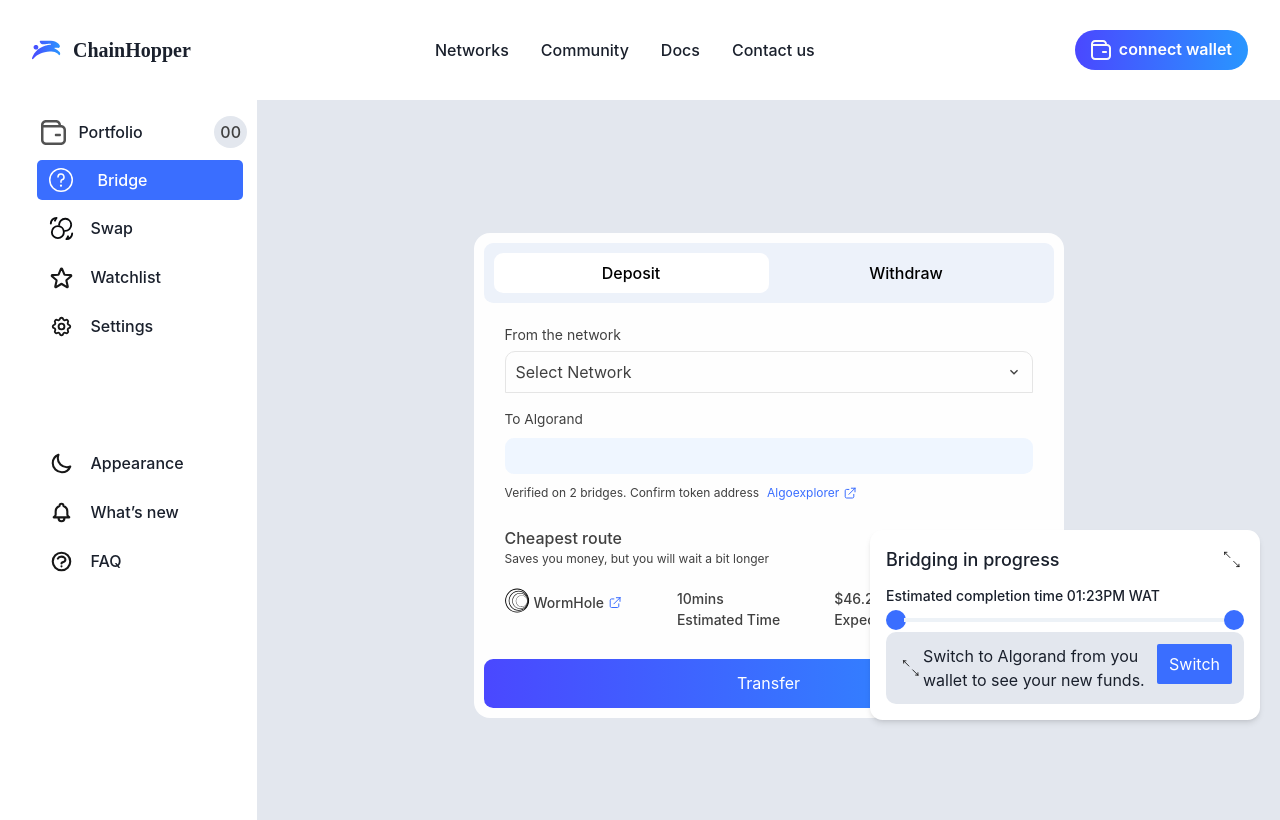
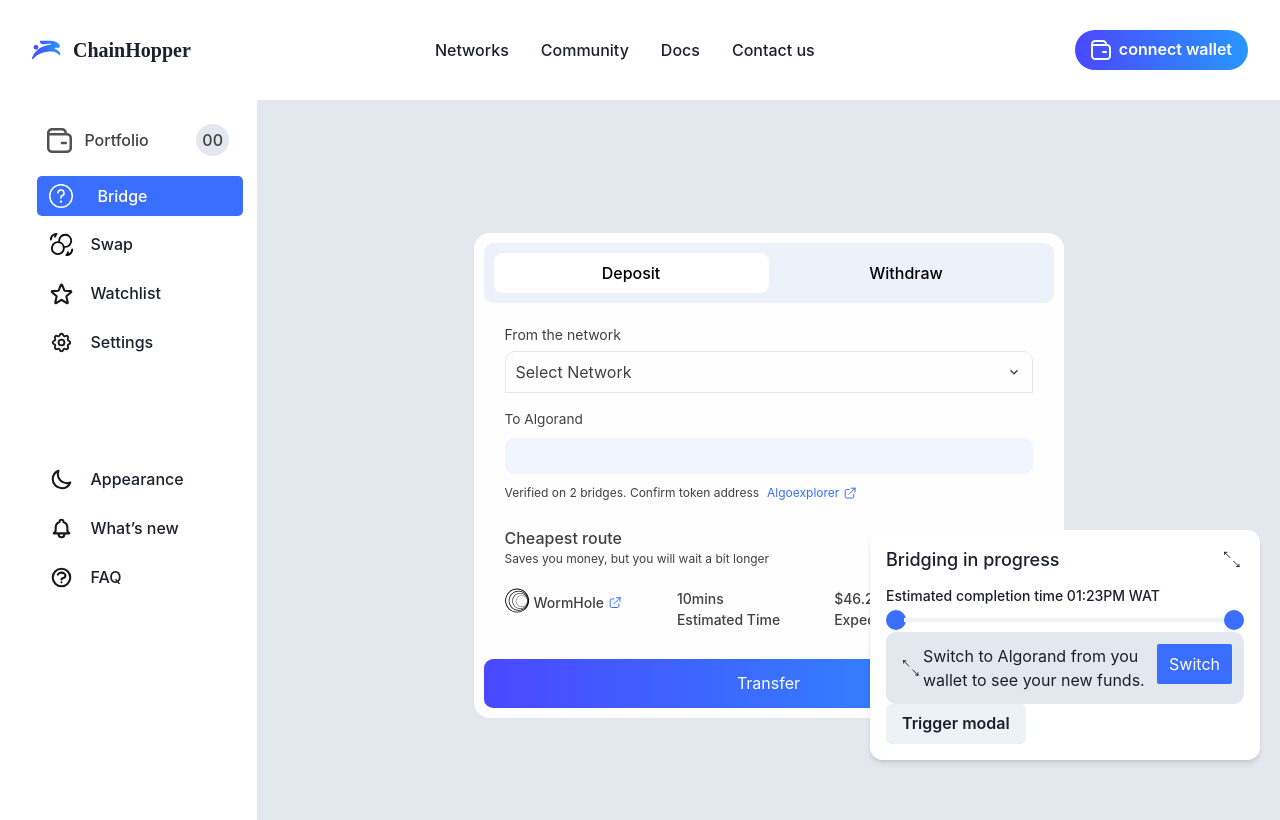
Before and after one commit to algorand-hackers/chain-hopper, a React (Create React App) app in the folder apps/frontend/: page /bridge in a window 1280 px wide. Built offline with nearby package versions, Linux system fonts and the light colour scheme.

Commit message:
recollecting

```diff
--- a/apps/frontend/src/App.js
+++ b/apps/frontend/src/App.js
@@ -19,7 +19,7 @@
           </Box>
           <Box h="90vh" bg="bg2" w={{base:"100%", md:"100%", lg:"100%"}}>
             <Routes>
-              <Route index element={<Home />} />
+              <Route index path="/"  element={<Home />} />
               <Route path='/bridge' element={<Bridge />} />
             </Routes>
           </Box>
--- a/apps/frontend/src/components/TransactionLoader.js
+++ b/apps/frontend/src/components/TransactionLoader.js
@@ -8,17 +8,28 @@
     Progress,
     Circle,
     Stack,
-    Spacer
+    Spacer,
+    useDisclosure,
+
   } from '@chakra-ui/react';
 import Expand from "../asset/Expand.svg"
+import TransactionModal from './TransactionModal/TransactionModal';
 
 const TransactionLoader = () => {
+    const { isOpen, onOpen, onClose } = useDisclosure()
+
+
   return (
     <div className='absolute p-4 top-[430px] shadow-md rounded-[12.42px] right-[20px] w-[390px] h-fit-content bg-[white]'>
         <Flex >
             <Text fontSize="18px" fontWeight={"500"}>Bridging in progress</Text>
             <Spacer />
-            <Image src={Expand} alt-="expand"/>
+            {/* <Button onClick={onOpen}>
+                Trigger modal
+            </Button> */}
+
+            {/* <Icon as={Expand} /> */}
+                <Image  src={Expand} alt-="expand"/>
         </Flex>
         <Text my={3} fontSize={"14px"} fontWeight="500" >Estimated completion time 01:23PM WAT</Text>
         <Box w="100%" mb="10px" pos="relative" >
@@ -46,6 +57,24 @@
                 Switch
             </Box>
         </Flex>
+<TransactionModal />
+<div>
+        {/* <Button onClick={onOpen}>Trigger modal</Button>
+        <Modal onClose={onClose} isOpen={isOpen} isCentered>
+            <ModalOverlay />
+            <ModalContent>
+            <ModalHeader>Modal Title</ModalHeader>
+            <ModalCloseButton />
+            <ModalBody>
+                ghhjhj
+            </ModalBody>
+            <ModalFooter>
+                <Button onClick={onClose}>Close</Button>
+            </ModalFooter>
+            </ModalContent>
+        </Modal> */}
+        </div>
+
     </div>
   )
 }
--- /dev/null
+++ b/apps/frontend/src/components/TransactionModal/TransactionModal.js
@@ -0,0 +1,38 @@
+import React from 'react'
+import {
+    Modal,
+    ModalOverlay,
+    ModalContent,
+    ModalHeader,
+    ModalFooter,
+    ModalBody,
+    ModalCloseButton,
+    Button,
+    Box,
+  } from '@chakra-ui/react'
+
+
+const TransactionModal = ({ isOpen, onOpen, onClose }) => {
+
+    return (
+        <>
+        <Button onClick={onOpen}>Trigger modal</Button>
+
+        <Modal onClose={onClose} isOpen={isOpen} isCentered>
+            <ModalOverlay />
+            <ModalContent>
+            <ModalHeader>Modal Title</ModalHeader>
+            <ModalCloseButton />
+            <ModalBody>
+                ghhjhj
+            </ModalBody>
+            <ModalFooter>
+                <Button onClick={onClose}>Close</Button>
+            </ModalFooter>
+            </ModalContent>
+        </Modal>
+        </>
+    )
+}
+
+export default TransactionModal
--- a/apps/frontend/src/constant/Sidebar.js
+++ b/apps/frontend/src/constant/Sidebar.js
@@ -18,10 +18,16 @@
 
   return (
     <Box  w={{base:"0", md:"230px", lg:"257px"}} display={{base:"none", md:"block"}} h="547px">
-      <Flex ml="auto" mr="10px" mt="4" mb="1" justify="space-between" align="center" w="80%">
+
+        {/* <Flex ml="auto" mr="10px" mt="4" mb="1" justify="space-between" align="center" w="80%"> */}
+      <NavLink
+        to="/"
+        className="px-3 py-2 rounded-[5px] mt-4 mb-1 mr-4 justify-between items-center w-[80%] flex ml-auto"
+      >
+
           <div className="flex">
             <Image color="dark" h="25px" src={wallet} alt="logo" />
-          <Text ml="3" fontWeight="500">
+            <Text ml="3" fontWeight="500" color="dark">
               Portfolio
             </Text>
           </div>
@@ -36,7 +42,8 @@
           >
             00
           </Text>
-      </Flex>
+      </NavLink>
+        {/* </Flex> */}
       <Flex w="80%" mr="14px" ml="auto" direction="column" justify="space-between" h="80%">
         <Box>
             <Box mx="auto" my="2" rounded="8px">
--- a/apps/frontend/src/pages/Bridge/Bridge.jsx
+++ b/apps/frontend/src/pages/Bridge/Bridge.jsx
@@ -16,6 +16,7 @@
 import TokenRoute from '../../constant/TokenRoute';
 import AlgoTranc from "../../asset/AlgoTran.svg";
 import TransactionLoader from '../../components/TransactionLoader';
+import TransactionModal from '../../components/TransactionModal/TransactionModal';
 
 // const NetworkSelector = lazy(
 //   () => import("../../components/NetworkSelector")
@@ -145,7 +146,8 @@
         </Box>
           {/* ----------------------------------- TRANSACTION lOADER --------------------------------------------- */}
 
-          <TransactionLoader />
+            <TransactionLoader />
+
 
       </Stack>
     </Flex>
```
Lines whose indentation alone changed are shown as unchanged.
